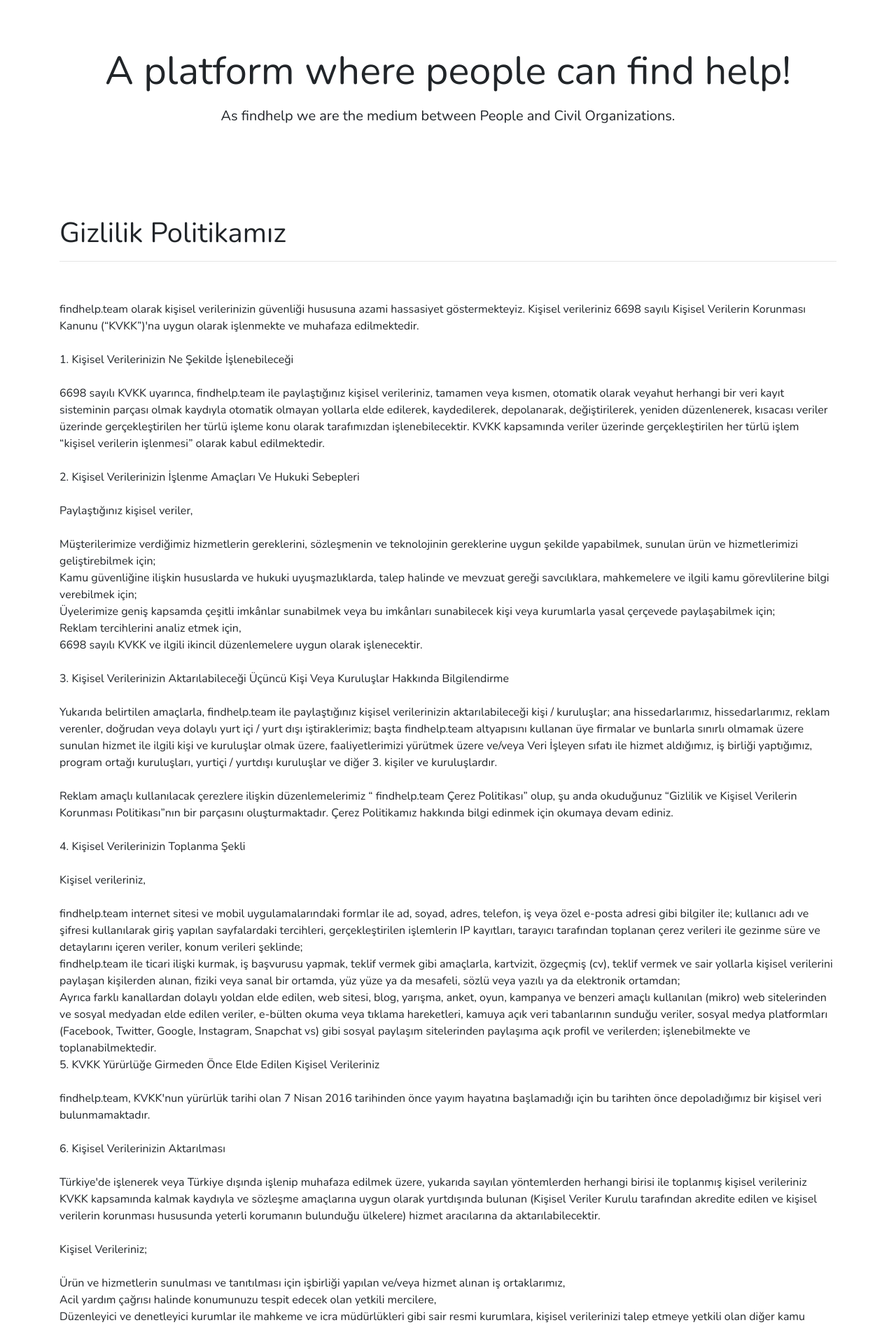
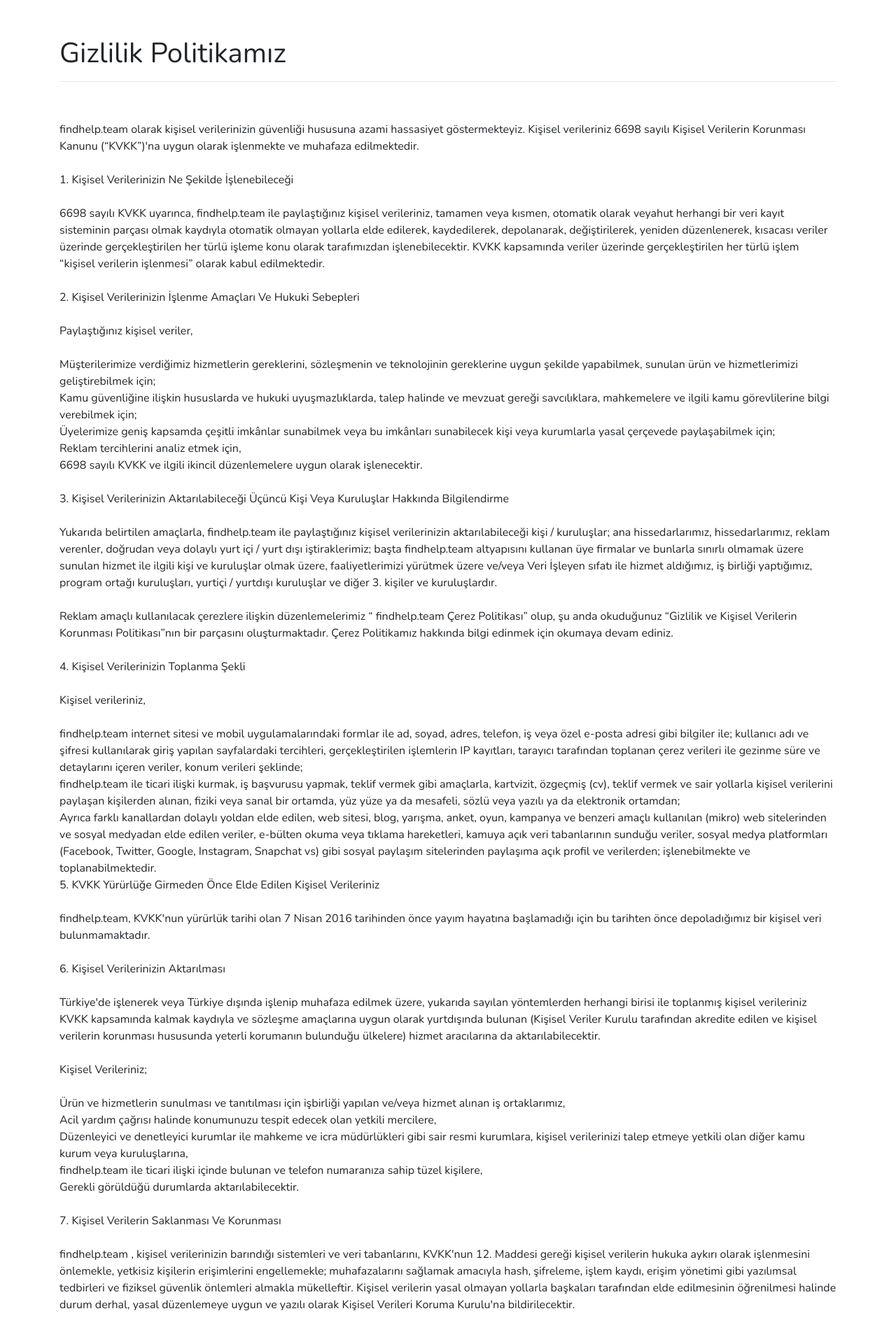
Before and after one commit to yusufhilmi/findhelp, a Django app: page /privacy/ in a window 1280 px wide. Shown: the part 58-1952 px from the top of the page at 70% size. Run offline with Django 3.2, Linux system fonts and the light colour scheme; some libraries are stand-ins or nearby versions.

Commit message:
privacy #2

```diff
--- a/findhelp/templates/base.html
+++ b/findhelp/templates/base.html
@@ -137,10 +137,10 @@
         <div class="col-4 col-md">
           <h5>{% trans 'About' %}</h5>
           <ul class="list-unstyled text-small">
-            <li><a class="text-muted" href="#">{% trans 'About' %}</a></li>
             <li><a class="text-muted" href="#">{% trans 'Civil Organizations' %}</a></li>
-            <li><a class="text-muted" href="#">{% trans 'People in Need' %}</a></li>
-            <li><a class="text-muted" href="#">{% trans 'Privacy Policy' %}</a></li>
+            <li><a class="text-muted" href="#">{% trans 'People' %}</a></li>
+            <li><a class="text-muted" href="{% url 'privacy' %}">{% trans 'Privacy Policy' %}</a></li>
+            <li><a class="text-muted" href="#">{% trans 'Contact' %}</a></li>
           </ul>
         </div>
         <div class="col-4 col-md">
--- a/findhelp/templates/pages/privacy.html
+++ b/findhelp/templates/pages/privacy.html
@@ -4,21 +4,6 @@
 
 
 {% block content %}
-
-
-<div class="row">
-    <div class="col mt-3 mb-3 p-5">
-        <div class="text-center">
-
-            <h1 class="text-center display-4">
-                A platform where people can find help!
-            </h1>
-            <p class="lead mt-3">
-                As findhelp we are the medium between People and Civil Organizations.
-            </p>
-        </div>
-    </div>
-</div>
 
 <div class="row">
     <div class="col">
```
